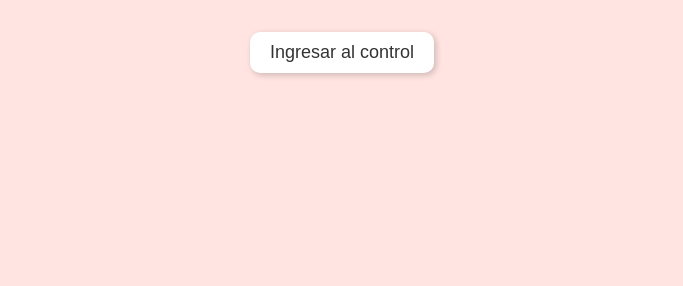
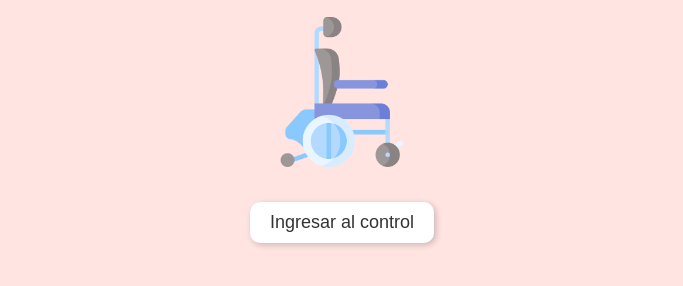
Before and after one commit to lulrm07/silla-de-ruedas-automatizada-, a plain HTML site: page index.html in a window 1280 px wide. Shown: the part 118-404 px from the top of the page, without its empty margins (298-981 px from the left). Drawn offline with Linux system fonts and the light colour scheme.

Commit message:
Update index.html

```diff
--- a/index.html
+++ b/index.html
@@ -97,7 +97,9 @@
   <!-- Página de inicio -->
   <div id="inicio" class="section visible">
     <h1>Bienvenido al Control de Silla de Ruedas</h1>
-    <img src="uriel/silla.png" alt="Silla de ruedas">
+      <img src="uriel/silla.png" alt="Silla de ruedas">
+   <img src="silla.png" alt="Silla de ruedas">
+
     <button class="start-btn" onclick="mostrarControl()">Ingresar al control</button>
   </div>
 
```
